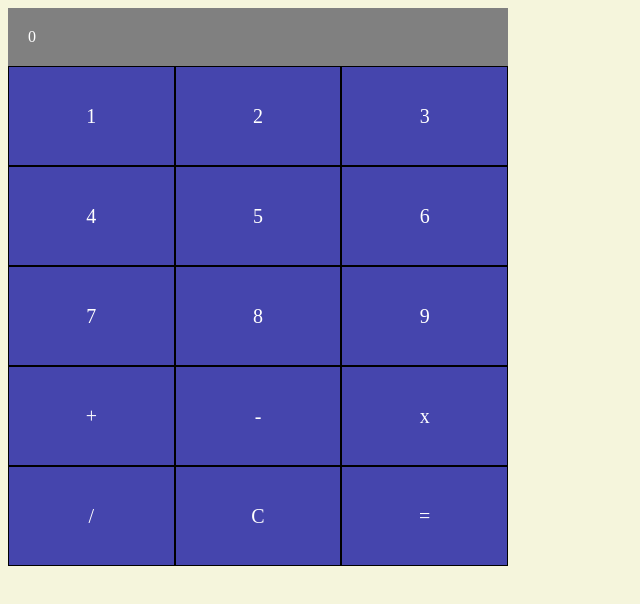
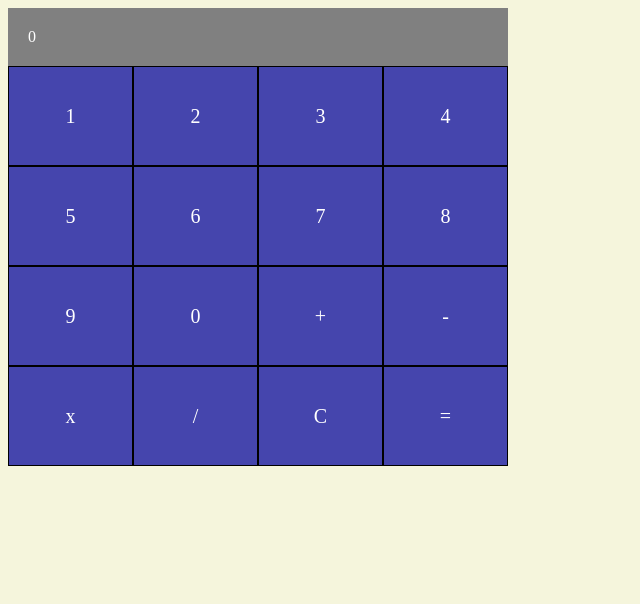
Before and after one commit to kriscodesstuff/calculator, a plain HTML site: page index.html in a window 1280 px wide. Shown: the whole page, without its empty margins (0-640 px from the left). Drawn offline with Linux system fonts and the light colour scheme.

Commit message:
Add class name and the number 0
Adding class names make the if statements more readable

```diff
--- a/index.html
+++ b/index.html
@@ -10,19 +10,20 @@
     <div id="container">
         <div id="screen">0</div>
         <div id="calculator">
-            <div class="calculator-item" id="1">1</div>
-            <div class="calculator-item" id="2">2</div>
-            <div class="calculator-item" id="3">3</div>
-            <div class="calculator-item" id="4">4</div>
-            <div class="calculator-item" id="5">5</div>
-            <div class="calculator-item" id="6">6</div>
-            <div class="calculator-item" id="7">7</div>
-            <div class="calculator-item" id="8">8</div>
-            <div class="calculator-item" id="9">9</div>
-            <div class="calculator-item" id="add-btn">+</div>
-            <div class="calculator-item" id="subtract-btn">-</div>
-            <div class="calculator-item" id="multiply-btn">x</div>
-            <div class="calculator-item" id="divide-btn">/</div>
+            <div class="calculator-item number" id="1">1</div>
+            <div class="calculator-item number" id="2">2</div>
+            <div class="calculator-item number" id="3">3</div>
+            <div class="calculator-item number" id="4">4</div>
+            <div class="calculator-item number" id="5">5</div>
+            <div class="calculator-item number" id="6">6</div>
+            <div class="calculator-item number" id="7">7</div>
+            <div class="calculator-item number" id="8">8</div>
+            <div class="calculator-item number" id="9">9</div>
+            <div class="calculator-item number" id="9">0</div>
+            <div class="calculator-item operator" id="add-btn">+</div>
+            <div class="calculator-item operator" id="subtract-btn">-</div>
+            <div class="calculator-item operator" id="multiply-btn">x</div>
+            <div class="calculator-item operator" id="divide-btn">/</div>
             <div class="calculator-item" id="clear-btn">C</div>
             <div class="calculator-item" id="equal-btn">=</div>
         </div>
--- a/script.js
+++ b/script.js
@@ -51,14 +51,11 @@ const getResults = function(e){
 
     if(operator){
 
-        if(e.target.id == '1' || e.target.id == '2' || e.target.id == '3' || e.target.id == '4'
-        || e.target.id == '5' || e.target.id == '6' || e.target.id == '7' || e.target.id == '8'
-        ||e.target.id == '9'){
+        if(e.target.classList.contains('number')){
             num2 += e.target.id;
             screen.innerText = num2;
 
-        }else if(e.target.id == 'add-btn' || e.target.id == 'subtract-btn' ||
-        e.target.id == 'multiply-btn' || e.target.id == 'divide-btn'){
+        }else if(e.target.classList.contains('operator')){
             screen.innerText = operate(num1,num2,operator);
             num1 = operate(num1,num2,operator);
             num2 = '';
@@ -74,13 +71,10 @@ const getResults = function(e){
 
     if(!operator){
 
-        if(e.target.id == '1' || e.target.id == '2' || e.target.id == '3' || e.target.id == '4'
-        || e.target.id == '5' || e.target.id == '6' || e.target.id == '7' || e.target.id == '8'
-        ||e.target.id == '9'){
+        if(e.target.classList.contains('number')){
             num1 += e.target.id;
             screen.innerText = num1;
-        }else if(e.target.id == 'add-btn' || e.target.id == 'subtract-btn' ||
-        e.target.id == 'multiply-btn' || e.target.id == 'divide-btn'){
+        }else if(e.target.classList.contains('operator')){
             operator = e.target.id;
         }
     }
--- a/styles.css
+++ b/styles.css
@@ -14,7 +14,7 @@ body{
     display: grid;
     width: 500px;
     height: 500px;
-    grid-template-columns: repeat(3,1fr);
+    grid-template-columns: repeat(4,1fr);
     grid-template-rows: repeat(5,1fr);
 }
 
```
